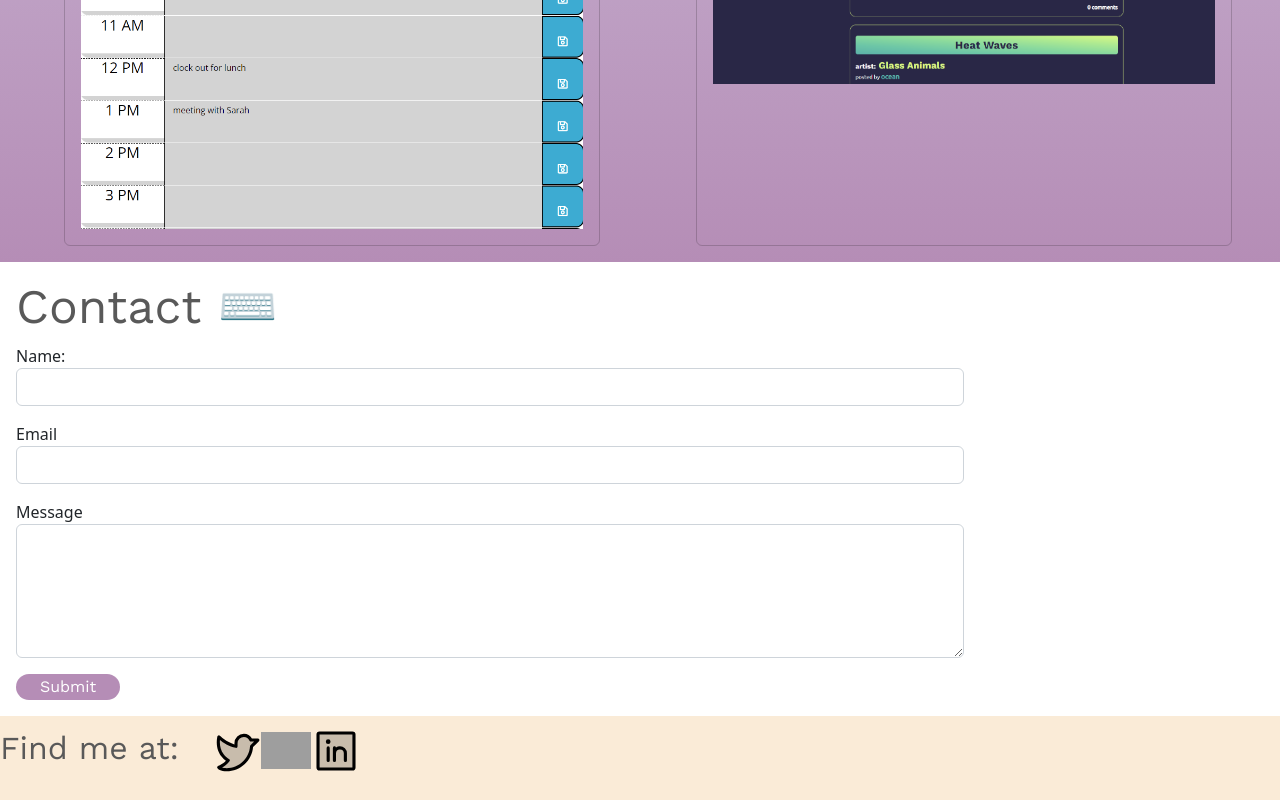
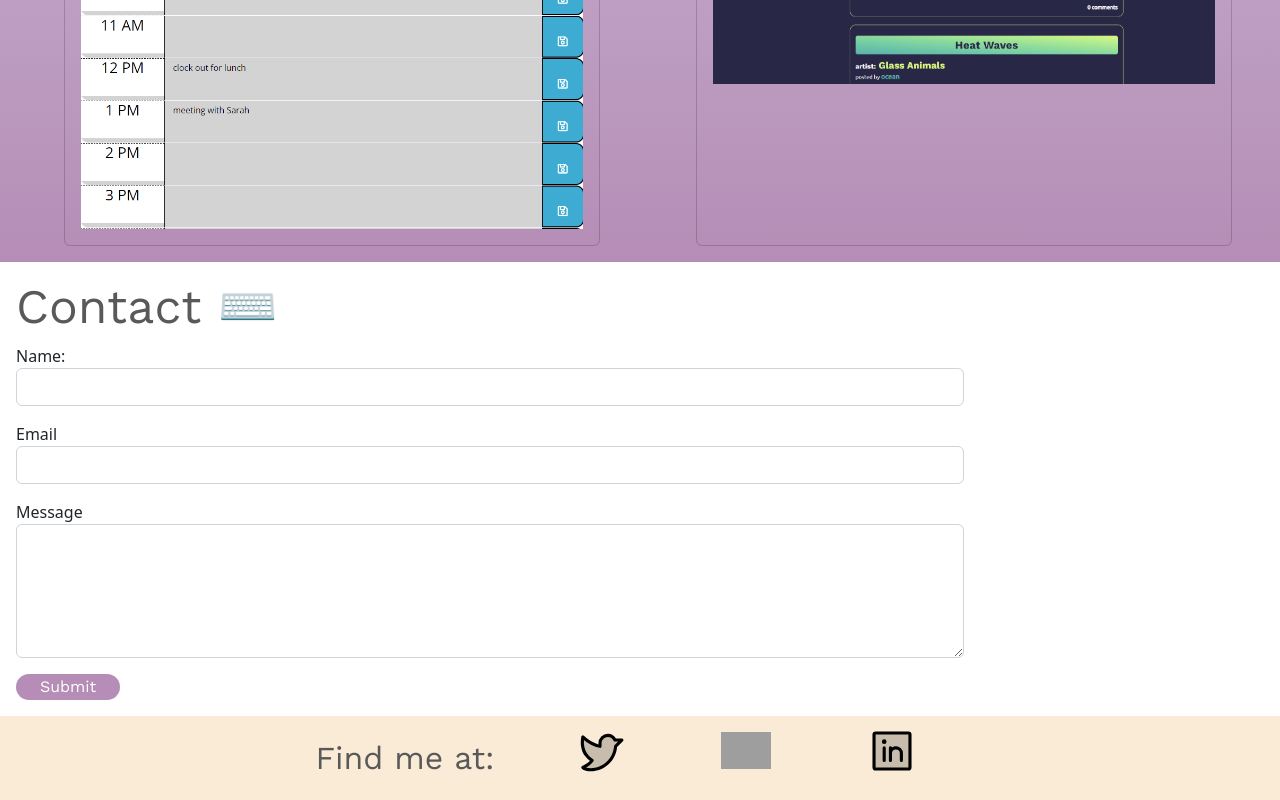
Before and after one commit to oceanlatte/my-react-portfolio, a React (Create React App) app: page / in a window 1280 px wide. Shown: the part 1969-2769 px from the top of the page. Built offline with nearby package versions, Linux system fonts and the light colour scheme; grey boxes are pictures that could not be loaded.

Commit message:
finish styling of footer

```diff
--- a/src/components/Footer.js
+++ b/src/components/Footer.js
@@ -5,20 +5,20 @@ import linkedInSvg from '../assets/images/linkedin-logo-duotone-svgrepo-com.svg'
 
 function Footer() {
   return (
-    <footer className='py-2 d-flex'>
+    <footer className='py-2 d-flex justify-content-center align-items-center'>
       Find me at:
-      <ul className='ul-footer d-flex justify-content-end'>
-        <li>
+      <ul className='ul-footer d-flex'>
+        <li className='px-5'>
           <a href='https://twitter.com/oceanlatte222' target='_blank' rel='noreferrer'>
             <img src={twitterSvg} className='svg-container' alt='twitter logo'/>
           </a>
         </li>
-        <li>
+        <li className='px-5'>
           <a href='https://github.com/oceanlatte' target='_blank' rel='noreferrer'>
             <img src={gitHubSvg} className='svg-container' alt='gitHub logo'/>
           </a>
         </li>
-        <li>
+        <li className='px-5'>
           <a href='https://www.linkedin.com/in/ocean-veliz-921693239/' target='_blank' rel='noreferrer'>
             <img src={linkedInSvg} className='svg-container' alt='linkedIn logo'/>
           </a>
```
